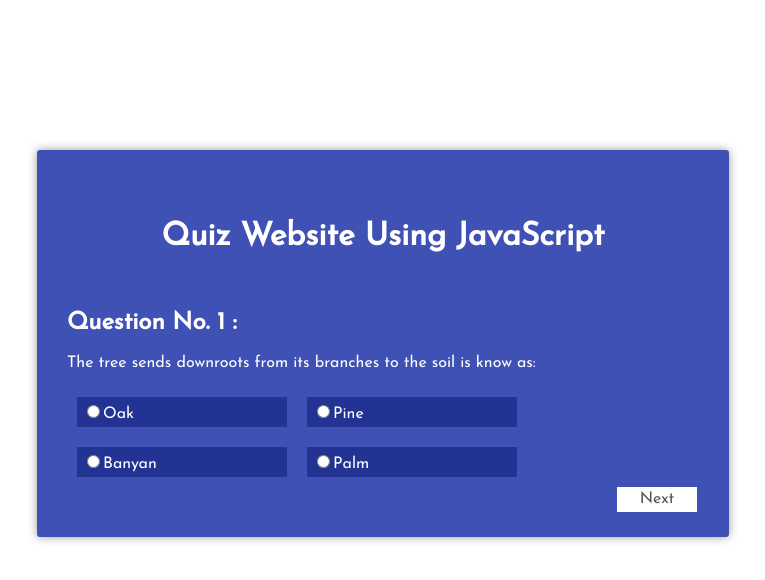
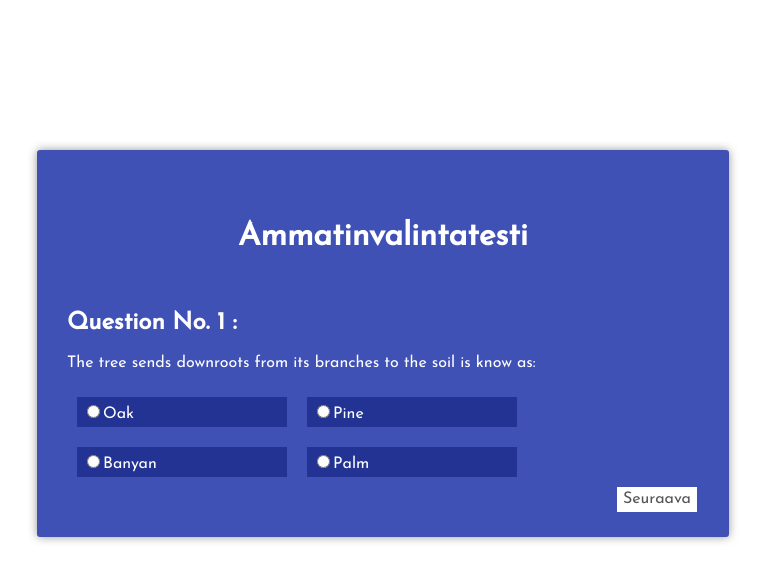
Before and after one commit to SaaraM1/AVT, a plain HTML site: page Quiz Site With JavaScript/index.html in a window 1280 px wide. Shown: the whole page, without its empty margins (257-1022 px from the left). Drawn offline with nearby package versions, Linux system fonts and the light colour scheme.

Commit message:
Update index.html

```diff
--- a/Quiz Site With JavaScript/index.html
+++ b/Quiz Site With JavaScript/index.html
@@ -1,16 +1,16 @@
 <html>
 	<head>
-		<title>Make Quiz Website</title>
+		<title>Ammatinvalintatesti</title>
 		<link rel="stylesheet" href="quiz.css">
 		<link href="https://fonts.googleapis.com/css?family=Josefin+Sans" rel="stylesheet">
 	</head>
 	<body>
 		<div id="container">
-            <h1>Quiz Website Using JavaScript</h1>
+            <h1>Ammatinvalintatesti</h1>
    			<br/>
   			<div id="quiz"></div>
-    		<div class="button" id="next"><a href="#">Next</a></div>
-    		<div class="button" id="prev"><a href="#">Prev</a></div>
+    		<div class="button" id="next"><a href="#">Seuraava</a></div>
+    		<div class="button" id="prev"><a href="#">Edellinen</a></div>
     	</div>
         <script src="https://code.jquery.com/jquery-3.4.0.min.js"></script>
 		<script src="quiz.js"></script>
```
